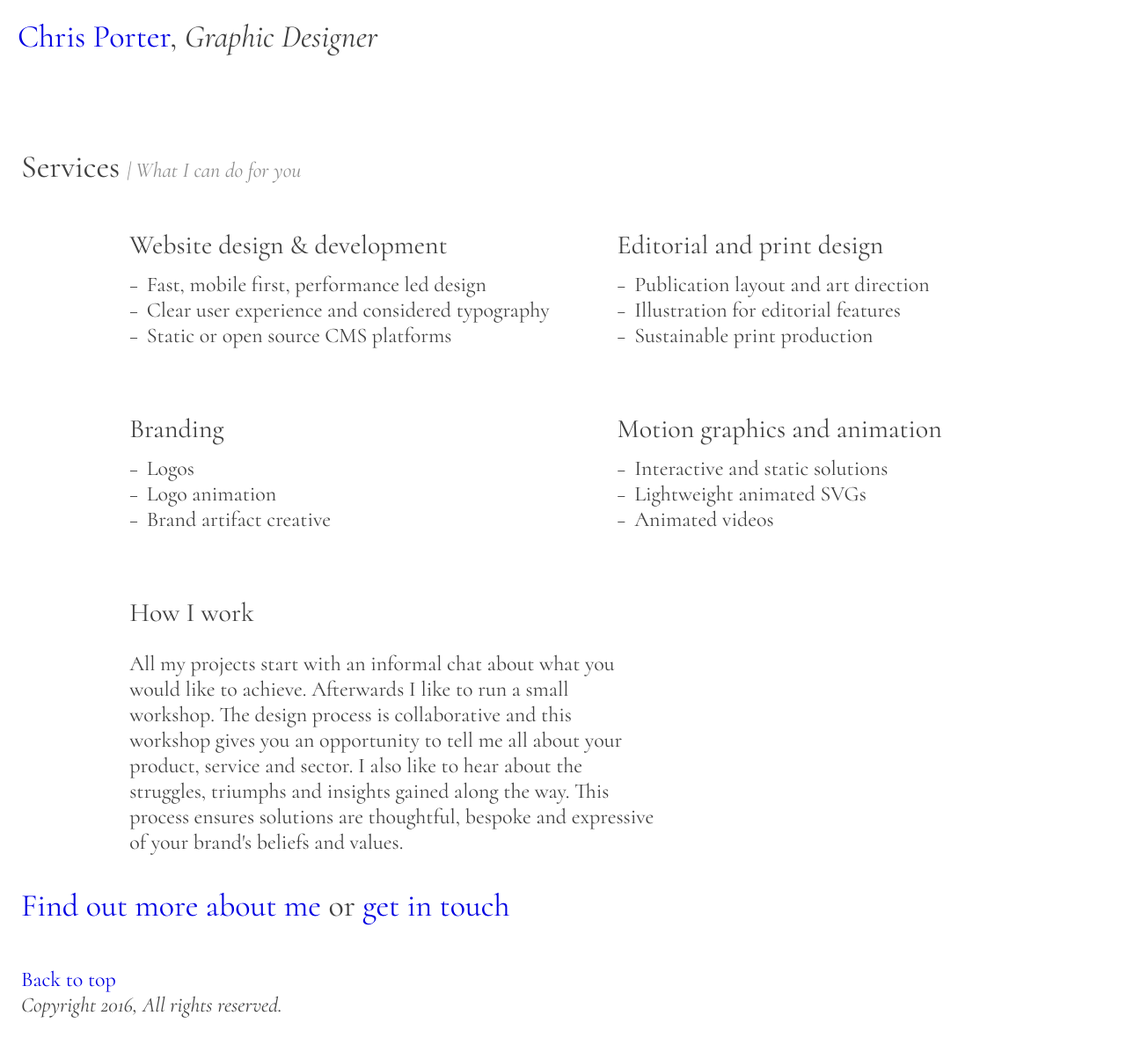
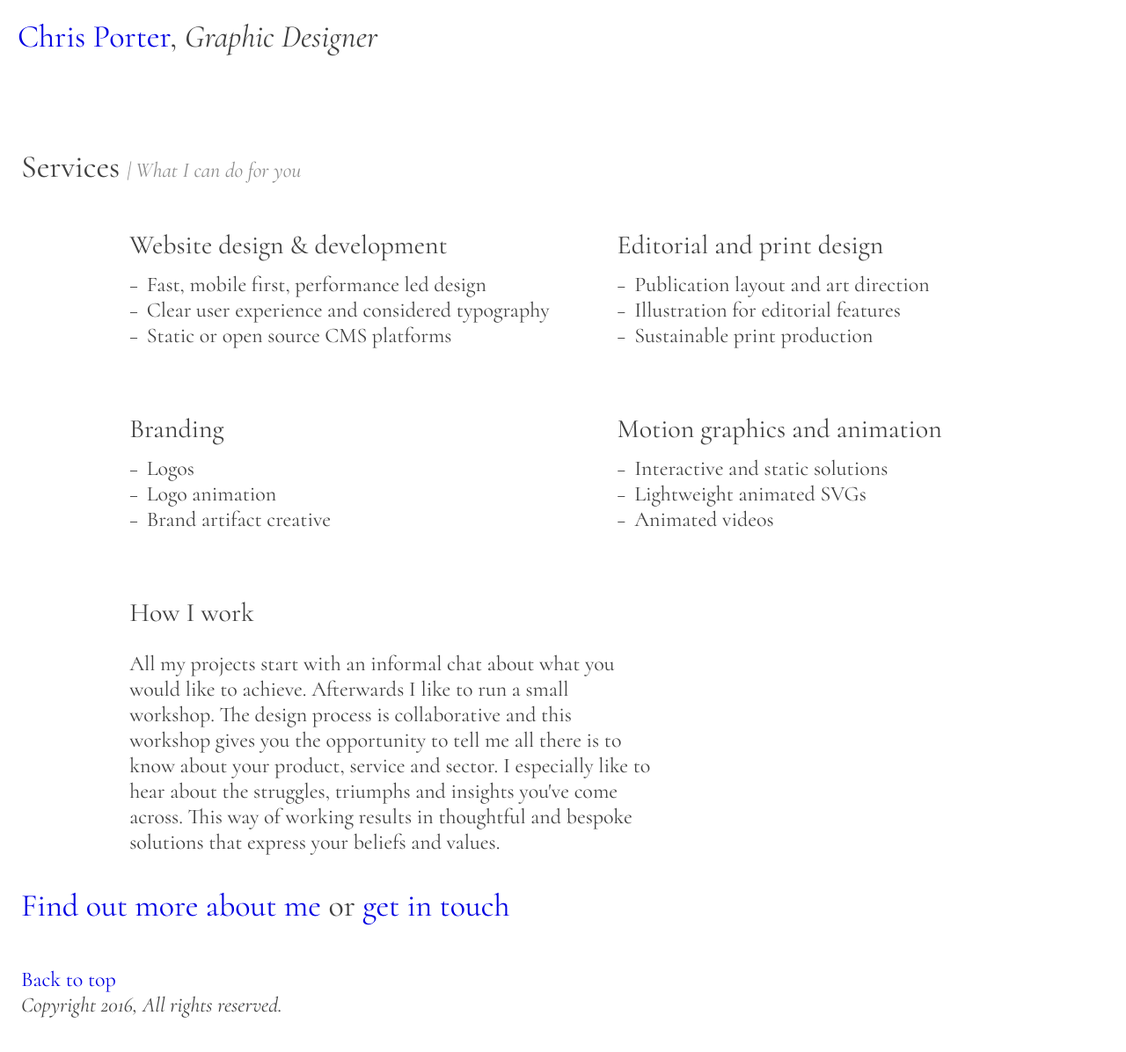
Before and after one commit to thisiscap/personal-website, a Jekyll site: the page built from services/index.html, in a window 1280 px wide and 1301 px high. Shown: the top 1196 px of the window at 88% size. Built offline with Jekyll 4.4.1, drawn with Linux system fonts in a browser that asks for light colours.

Commit message:
Copy changes

```diff
--- a/services/index.html
+++ b/services/index.html
@@ -40,7 +40,7 @@ layout: page
         </div>
     </section>
     <h2>How I work</h2>
-    <p>All my projects start with an informal chat about what you would like to achieve. Afterwards I like to run a small workshop. The design process is collaborative and this workshop gives you an opportunity to tell me all about your product, service and sector. I also like to hear about the struggles, triumphs and insights gained along the way. This process ensures solutions are thoughtful, bespoke and expressive of your brand's beliefs and values.</p>
+    <p>All my projects start with an informal chat about what you would like to achieve. Afterwards I like to run a small workshop. The design process is collaborative and this workshop gives you the opportunity to tell me all there is to know about your product, service and sector. I especially like to hear about the struggles, triumphs and insights you've come across. This way of working results in thoughtful and bespoke solutions that express your beliefs and values.</p>
 </section>
 
 <section class="links">
```
